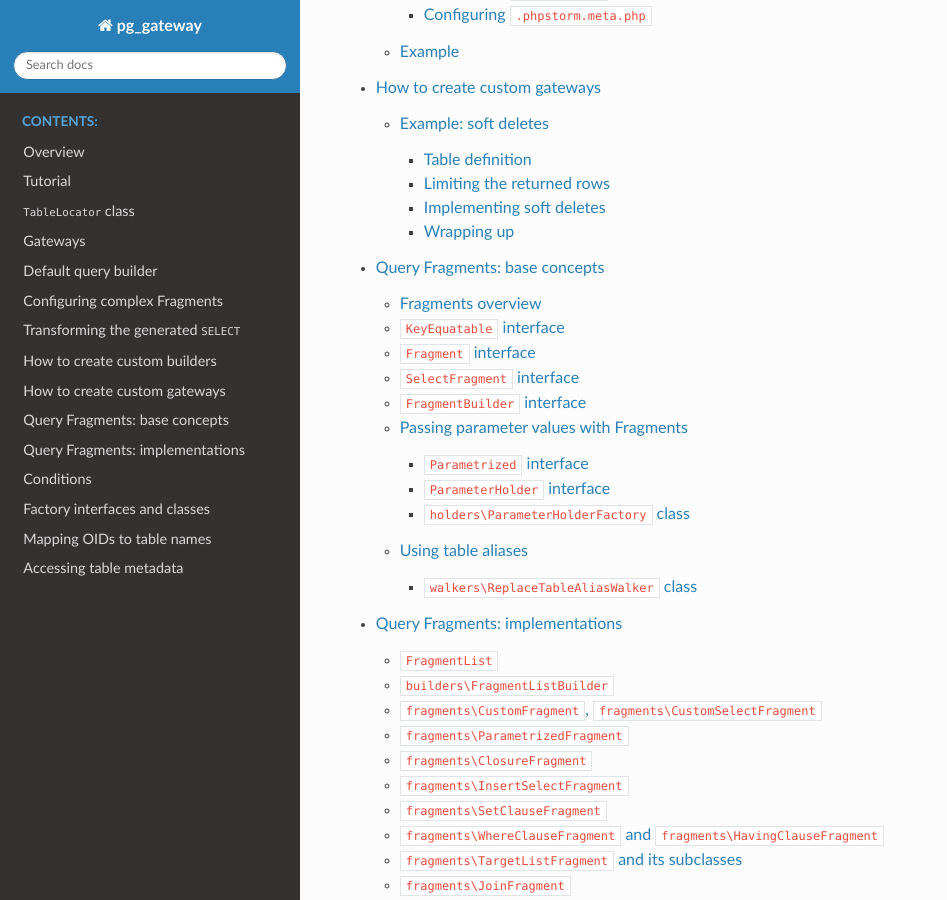
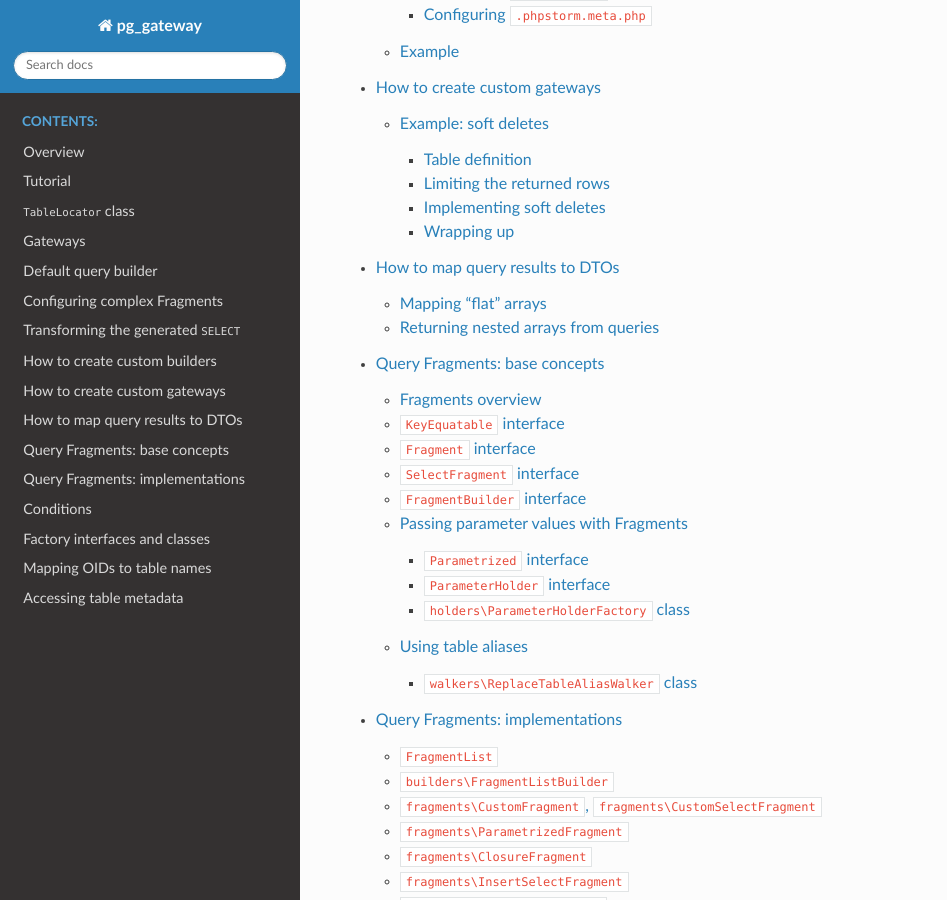
Before and after one commit to sad-spirit/pg-gateway, a Sphinx documentation site: the page built from docs/index.rst, in a window 1280 px wide and 900 px high, scrolled down 2042 px. Shown: the whole window, without its empty margins (0-947 px from the left). Built offline with Sphinx 7.4.7 and the Read the Docs theme 3.1.0, drawn with Linux system fonts in a browser that asks for light colours; some of the changed lines change nothing that is shown.

Commit message:
Document mapping query results to DTOs

```diff
--- /dev/null
+++ b/docs/howto-mapping.rst
@@ -0,0 +1,219 @@
+================================
+How to map query results to DTOs
+================================
+
+While **pg_gateway** and especially the underlying **pg_wrapper** library already do some "hydration" converting
+Postgres data types to PHP ones, they do not provide a means to map result rows (and composite type values) represented
+by PHP associative arrays to domain objects / DTOs.
+
+Creating DTOs from the result of a query to a single table is trivial for any mapping library. Once we are adding joins
+to tables with 1:N or M:N relationships, things get tricky as the data from the base table will usually be repeated.
+The two options are
+
+- Use a library that can handle "flat" / "denormalized" array;
+- Return nested arrays directly from queries.
+
+Mapping "flat" arrays
+=====================
+
+Assuming the :ref:`schema from tutorial <tutorial-schema>`, let's create a query that fetches
+a list of users and their assigned roles:
+
+.. code-block:: php
+
+    use sad_spirit\pg_gateway\TableLocator;
+    use sad_spirit\pg_gateway\builders\FluentBuilder;
+    use sad_spirit\pg_wrapper\Connection;
+
+    $locator = new TableLocator(new Connection('...'));
+
+    $select = $locator->select('rbac.users', fn (FluentBuilder $builder) => $builder
+        ->returningColumns()
+            ->except(['password_hash'])
+        ->join(
+            $locator->select('rbac.users_roles', fn (FluentBuilder $builder) => $builder
+                ->join(
+                    $locator->select('rbac.roles', fn (FluentBuilder $builder) => $builder
+                        ->returningColumns()
+                            ->except(['id'])
+                            ->replace('/^/', 'role_'))
+                ))
+        )
+            ->left());
+
+The query that ``$select->getIterator()`` executes looks like this (aliases may be different):
+
+.. code-block:: postgres
+
+    select self.id, self.login, gw_3.*
+    from rbac.users as self left join (
+            select gw_1.*, gw_2."name" as role_name, gw_2.description as role_description
+            from rbac.users_roles as gw_1, rbac.roles as gw_2
+            where gw_1.role_id = gw_2.id
+        ) as gw_3 on gw_3.user_id = self.id
+
+We'll use `pixelshaped/flat-mapper-bundle package <https://github.com/Pixelshaped/flat-mapper-bundle>`__ which
+can build nested DTOs from query results. The DTOs are the following:
+
+.. code-block:: php
+
+    namespace app\howto\mapping\flat;
+
+    use Pixelshaped\FlatMapperBundle\Mapping\Identifier;
+    use Pixelshaped\FlatMapperBundle\Mapping\ReferenceArray;
+    use Pixelshaped\FlatMapperBundle\Mapping\Scalar;
+
+    // Cannot be readonly as mapper will need to modify $roles after creating the object
+    final class User
+    {
+        public function __construct(
+            #[Identifier]
+            public readonly int $id,
+            public readonly string $login,
+            /** @var AssignedRole[] */
+            #[ReferenceArray(AssignedRole::class)]
+            private array $roles = [],
+        ) {
+        }
+
+        /** @return AssignedRole[] */
+        public function getRoles(): array
+        {
+            return $this->roles;
+        }
+    }
+
+    final readonly class AssignedRole
+    {
+        public function __construct(
+            #[Identifier('role_id')]
+            public int $id,
+            #[Scalar('role_name')]
+            public string $name,
+            #[Scalar('role_description')]
+            public ?string $description,
+            #[Scalar('valid_from')]
+            public ?\DateTimeInterface $validFrom,
+            #[Scalar('valid_to')]
+            public ?\DateTimeInterface $validTo,
+        ) {
+        }
+    }
+
+The mapper does not require configuration other than that done via attributes above:
+
+.. code-block:: php
+
+    use app\howto\mapping\flat\User;
+    use Pixelshaped\FlatMapperBundle\FlatMapper;
+
+    $users = (new FlatMapper())
+        ->map(User::class, $select->getIterator());
+
+
+Returning nested arrays from queries
+====================================
+
+If a mapping library does not support denormalized arrays, it is possible to return nested arrays directly from
+a query by using the :ref:`scalar subselect <fragment-builders-scalar>` features.
+
+As in the previous example, let's get the list of users and their assigned roles
+
+.. code-block:: php
+
+    use sad_spirit\pg_gateway\TableLocator;
+    use sad_spirit\pg_gateway\builders\FluentBuilder;
+    use sad_spirit\pg_wrapper\Connection;
+
+    $locator = new TableLocator(new Connection('...'));
+
+    $select = $locator->select('rbac.users', fn (FluentBuilder $builder) => $builder
+        ->returningColumns()
+            ->except(['password_hash'])
+        ->returningSubquery(
+            $locator->select('rbac.users_roles', fn (FluentBuilder $builder) => $builder
+                ->returningColumns()
+                    ->except(['user_id', 'role_id'])
+                ->join($locator->createGateway('rbac.roles')))
+        )
+            ->joinOnForeignKey()
+            ->returningRow()
+            ->asArray()
+            ->columnAlias('roles'));
+
+The query that will be executed by ``$select`` looks somewhat like this
+
+.. code-block:: postgres
+
+    select self.id, self.login, array(
+            select (gw_2.valid_from, gw_2.valid_to, gw_1.*)
+            from rbac.users_roles as gw_2, rbac.roles as gw_1
+            where gw_2.role_id = gw_1.id
+                and gw_2.user_id = self.id
+        ) as roles
+    from rbac.users as self
+
+The ``roles`` field returned from this query is an array of (anonymous) composite type. The downside of using such
+a field is that Postgres provides no info on the structure of the composite, it should be specified on PHP side
+
+.. code-block:: php
+
+    $result = $select->getIterator()
+        ->setType('roles', [
+            '' => [
+                'validFrom'   => 'date',
+                'validTo'     => 'date',
+                'id'          => 'integer',
+                'name'        => 'text',
+                'description' => 'text',
+            ]
+        ]);
+
+Note the ``['' => base type]`` alternative way of specifying an array type: usually that is given using ``typename[]``
+syntax, but our composite type is anonymous and specified with an array itself. Note also that the names we are giving
+for the fields of the type are not required to be equal to original ones. Field count and field order, however,
+should be the same!
+
+Now we can use a popular `Valinor package <https://github.com/CuyZ/Valinor>`__ to map the result to the following DTOs
+
+.. code-block:: php
+
+    namespace app\howto\mapping\nested;
+
+    final class User
+    {
+        public function __construct(
+            public readonly int $id,
+            public readonly string $login,
+            /** @var AssignedRole[] */
+            public readonly array $roles,
+        ) {
+        }
+    }
+
+    final class AssignedRole
+    {
+        public function __construct(
+            public readonly int $id,
+            public readonly string $name,
+            public readonly ?string $description,
+            public readonly ?\DateTimeInterface $validFrom,
+            public readonly ?\DateTimeInterface $validTo,
+        ) {
+        }
+    }
+
+with pretty much the default config:
+
+.. code-block:: php
+
+    use app\howto\mapping\nested\User;
+    use CuyZ\Valinor\MapperBuilder;
+    use CuyZ\Valinor\Mapper\Source\Source;
+
+    $users = (new MapperBuilder())
+        ->mapper()
+        ->map(
+            'array<' . User::class . '>',
+            Source::iterable($result)
+        );
--- a/docs/index.rst
+++ b/docs/index.rst
@@ -24,6 +24,7 @@
     select-transformer
     howto-builders
     howto-gateways
+    howto-mapping
     fragments-base
     fragments-implementations
     conditions
```
